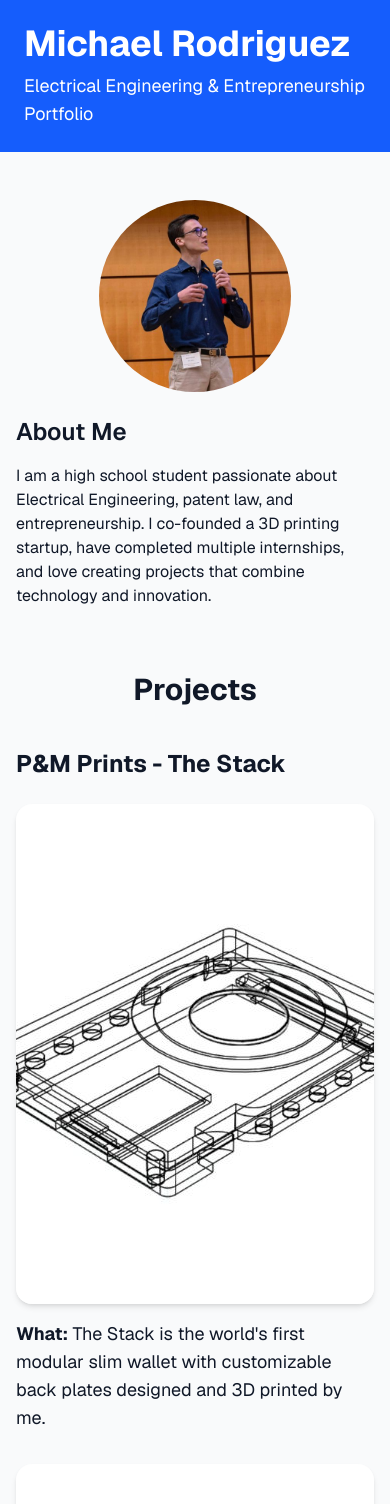
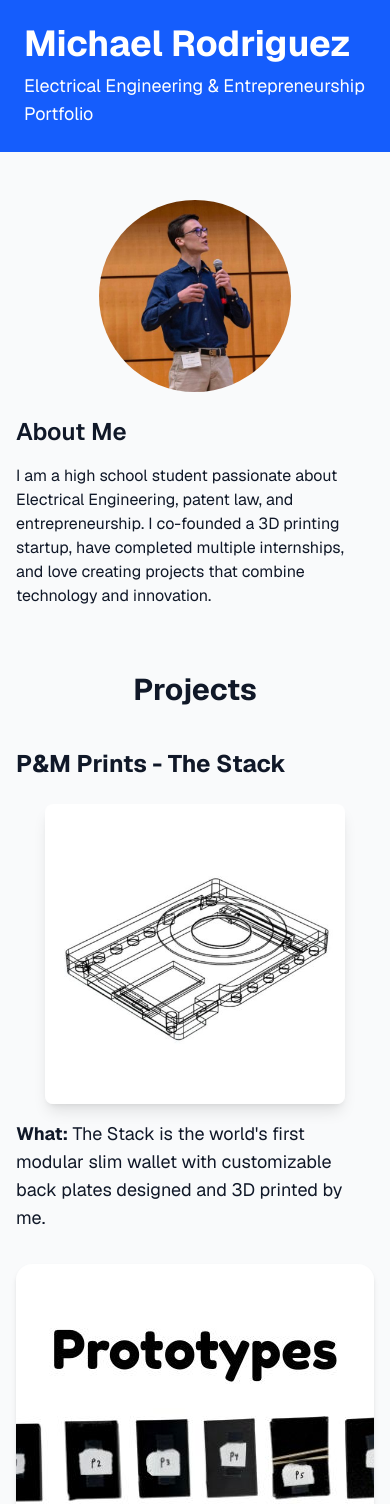
Before and after one commit to michaeljrodriguezclass26/michael-portfolio, a Next.js app: page / in a window 390 px wide. Shown: the top 1504 px of the page. Built offline with nearby package versions, Linux system fonts and the light colour scheme.

Commit message:
Improved mobile image responsiveness and sizing

```diff
--- a/app/page.tsx
+++ b/app/page.tsx
@@ -43,7 +43,7 @@
           <img
             src="images/stack-wallet-what.jpg"
             alt="The Stack - concept"
-            className="w-[500px] h-[500px] object-cover rounded-2xl shadow-md mb-4 md:mb-0 md:mr-6"
+            className="w-full max-w-[300px] aspect-square object-cover rounded-lg shadow-lg mb-4 md:mb-0 md:mr-6"
           />
           <p className="text-lg">
             <strong>What:</strong> The Stack is the world's first modular slim wallet with customizable
```
